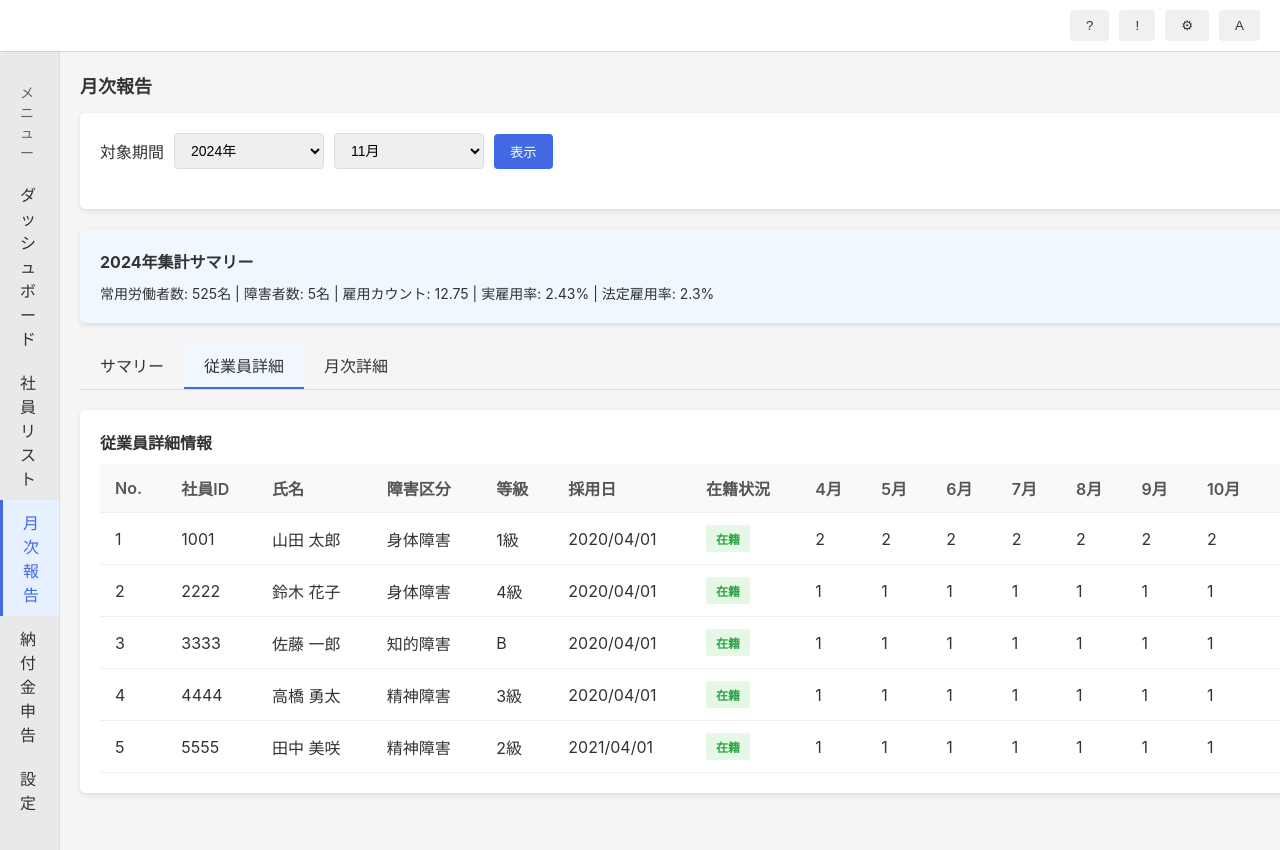
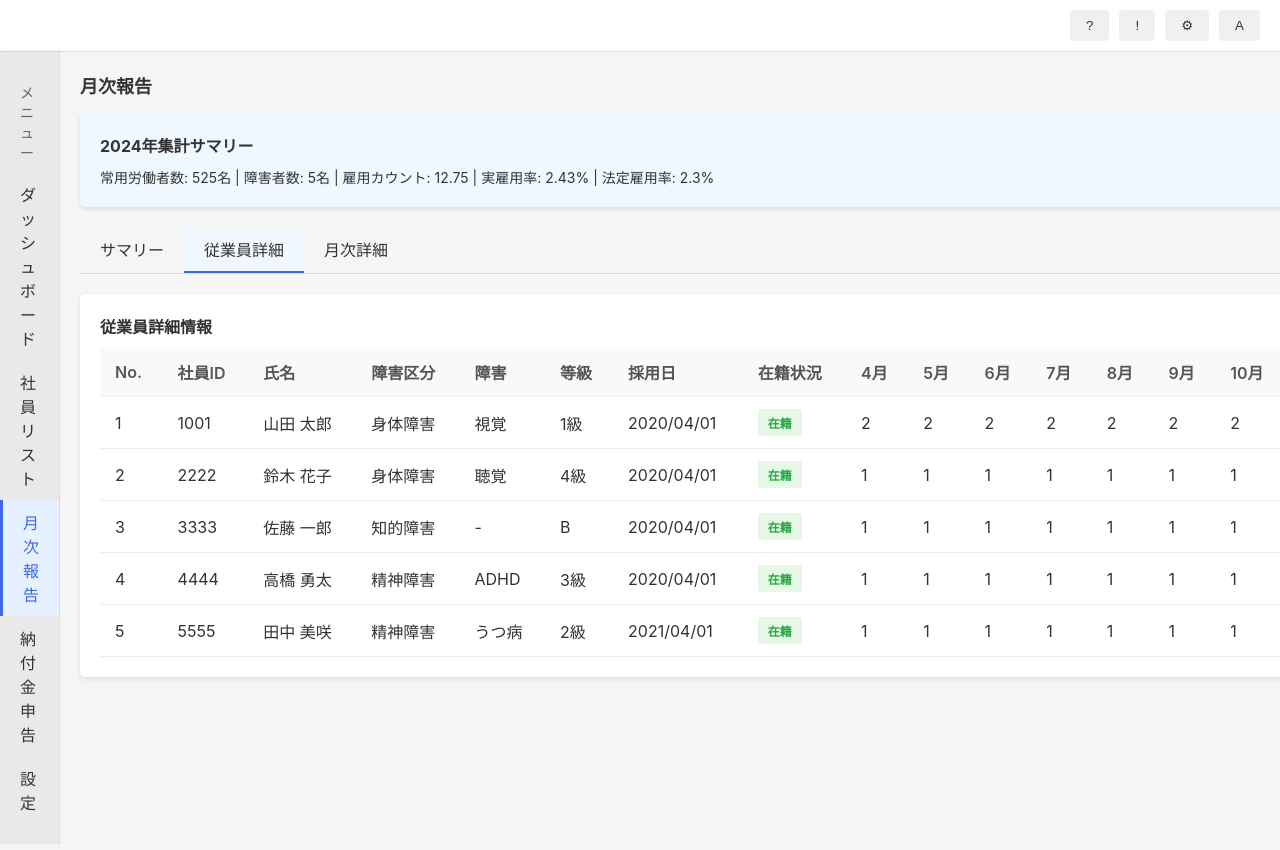
Before and after one commit to slazengersnow/DAN_work, a React (Create React App) app: page /#/monthly-report in a window 1280 px wide. Both pictures are taken after a click on the element "従業員詳細". Shown: the top 850 px of the page. Built offline with nearby package versions, Linux system fonts and the light colour scheme.

Commit message:
DAN_20250319

```diff
--- a/src/components/EmployeeDetailComponent.jsx
+++ b/src/components/EmployeeDetailComponent.jsx
@@ -10,6 +10,7 @@ const EmployeeDetailComponent = () => {
       employeeId: "1001",
       name: "山田 太郎",
       disabilityType: "身体障害",
+      disability: "視覚",
       grade: "1級",
       hireDate: "2020/04/01",
       status: "在籍",
@@ -20,6 +21,7 @@ const EmployeeDetailComponent = () => {
       employeeId: "2222",
       name: "鈴木 花子",
       disabilityType: "身体障害",
+      disability: "聴覚",
       grade: "4級",
       hireDate: "2020/04/01",
       status: "在籍",
@@ -30,6 +32,7 @@ const EmployeeDetailComponent = () => {
       employeeId: "3333",
       name: "佐藤 一郎",
       disabilityType: "知的障害",
+      disability: "-",
       grade: "B",
       hireDate: "2020/04/01",
       status: "在籍",
@@ -40,6 +43,7 @@ const EmployeeDetailComponent = () => {
       employeeId: "4444",
       name: "高橋 勇太",
       disabilityType: "精神障害",
+      disability: "ADHD",
       grade: "3級",
       hireDate: "2020/04/01",
       status: "在籍",
@@ -50,6 +54,7 @@ const EmployeeDetailComponent = () => {
       employeeId: "5555",
       name: "田中 美咲",
       disabilityType: "精神障害",
+      disability: "うつ病",
       grade: "2級",
       hireDate: "2021/04/01",
       status: "在籍",
@@ -79,6 +84,7 @@ const EmployeeDetailComponent = () => {
               <th>社員ID</th>
               <th>氏名</th>
               <th>障害区分</th>
+              <th>障害</th>
               <th>等級</th>
               <th>採用日</th>
               <th>在籍状況</th>
@@ -103,6 +109,7 @@ const EmployeeDetailComponent = () => {
                 <td>{employee.employeeId}</td>
                 <td>{employee.name}</td>
                 <td>{employee.disabilityType}</td>
+                <td>{employee.disability}</td>
                 <td>{employee.grade}</td>
                 <td>{employee.hireDate}</td>
                 <td>
--- a/src/pages/MonthlyReport.tsx
+++ b/src/pages/MonthlyReport.tsx
@@ -15,15 +15,15 @@ const mockSummary = {
 // eslint-disable-next-line @typescript-eslint/no-unused-vars
 const mockDetailData = {
   employees: [
-    { number: 1, id: 1001, name: '山田 太郎', type: '身体障害', grade: '1級', hireDate: '2020/04/01 00:00:00', status: '在籍', count: 2.0,
+    { number: 1, id: 1001, name: '山田 太郎', type: '身体障害', disability: '視覚', grade: '1級', hireDate: '2020/04/01 00:00:00', status: '在籍', count: 2.0,
       monthly: [1, 1, 1, 1, 1, 1, 1, 1, 1, 1, 1, 1] }, // 1-12月の在籍状況
-    { number: 2, id: 2222, name: '鈴木 花子', type: '身体障害', grade: '4級', hireDate: '2020/04/01 00:00:00', status: '在籍', count: 1.0,
+    { number: 2, id: 2222, name: '鈴木 花子', type: '身体障害', disability: '聴覚', grade: '4級', hireDate: '2020/04/01 00:00:00', status: '在籍', count: 1.0,
       monthly: [1, 1, 1, 1, 1, 1, 1, 1, 1, 1, 1, 1] },
-    { number: 3, id: 3333, name: '佐藤 一郎', type: '知的障害', grade: 'B', hireDate: '2020/04/01 00:00:00', status: '在籍', count: 1.0,
+    { number: 3, id: 3333, name: '佐藤 一郎', type: '知的障害', disability: '-', grade: 'B', hireDate: '2020/04/01 00:00:00', status: '在籍', count: 1.0,
       monthly: [1, 1, 1, 1, 1, 1, 1, 1, 1, 1, 1, 1] },
-    { number: 4, id: 4444, name: '高橋 勇太', type: '精神障害', grade: '3級', hireDate: '2020/04/01 00:00:00', status: '在籍', count: 1.0,
+    { number: 4, id: 4444, name: '高橋 勇太', type: '精神障害', disability: 'ADHD', grade: '3級', hireDate: '2020/04/01 00:00:00', status: '在籍', count: 1.0,
       monthly: [2, 2, 2, 2, 2, 2, 2, 2, 2, 2, 2, 2] },
-    { number: 5, id: 5555, name: '田中 美咲', type: '精神障害', grade: '2級', hireDate: '2021/04/01 00:00:00', status: '在籍', count: 1.0,
+    { number: 5, id: 5555, name: '田中 美咲', type: '精神障害', disability: 'うつ病', grade: '2級', hireDate: '2021/04/01 00:00:00', status: '在籍', count: 1.0,
       monthly: [2, 2, 2, 2, 2, 2, 2, 2, 2, 2, 2, 2] },
   ]
 };
@@ -40,11 +40,11 @@ const mockMonthlyDetailData = [
 ];
 
 const mockEmployees = [
-  { no: 1, id: 1001, name: '山田 太郎', type: '身体障害', grade: '1級', hireDate: '2020/04/01', count: 2.0, status: '在籍', flag: 1, comment: '-' },
-  { no: 2, id: 2222, name: '鈴木 花子', type: '身体障害', grade: '4級', hireDate: '2020/04/01', count: 1.0, status: '在籍', flag: 1, comment: '-' },
-  { no: 3, id: 3333, name: '佐藤 一郎', type: '知的障害', grade: 'B', hireDate: '2020/04/01', count: 1.0, status: '在籍', flag: 1, comment: '-' },
-  { no: 4, id: 4444, name: '高橋 勇太', type: '精神障害', grade: '3級', hireDate: '2020/04/01', count: 1.0, status: '在籍', flag: 1, comment: '-' },
-  { no: 5, id: 5555, name: '田中 美咲', type: '精神障害', grade: '2級', hireDate: '2021/04/01', count: 1.0, status: '在籍', flag: 1, comment: '-' },
+  { no: 1, id: 1001, name: '山田 太郎', type: '身体障害', disability: '視覚', grade: '1級', hireDate: '2020/04/01', count: 2.0, status: '在籍', flag: 1, comment: '-' },
+  { no: 2, id: 2222, name: '鈴木 花子', type: '身体障害', disability: '聴覚', grade: '4級', hireDate: '2020/04/01', count: 1.0, status: '在籍', flag: 1, comment: '-' },
+  { no: 3, id: 3333, name: '佐藤 一郎', type: '知的障害', disability: '-', grade: 'B', hireDate: '2020/04/01', count: 1.0, status: '在籍', flag: 1, comment: '-' },
+  { no: 4, id: 4444, name: '高橋 勇太', type: '精神障害', disability: 'ADHD', grade: '3級', hireDate: '2020/04/01', count: 1.0, status: '在籍', flag: 1, comment: '-' },
+  { no: 5, id: 5555, name: '田中 美咲', type: '精神障害', disability: 'うつ病', grade: '2級', hireDate: '2021/04/01', count: 1.0, status: '在籍', flag: 1, comment: '-' },
 ];
 
 const mockHistory = [
@@ -63,6 +63,8 @@ const MonthlyReport: React.FC = () => {
     <div>
       <h2 className="card-header">月次報告</h2>
 
+      {/* 対象期間の選択部分をサマリータブの場合のみ表示 */}
+      {activeTab === 'summary' && (
         <div className="card" style={{ marginBottom: '20px' }}>
           <div style={{ display: 'flex', alignItems: 'center', gap: '10px', marginBottom: '20px' }}>
             <label>対象期間</label>
@@ -94,6 +96,7 @@ const MonthlyReport: React.FC = () => {
             <button className="btn btn-secondary" style={{ marginLeft: 'auto' }}>月次確定</button>
           </div>
         </div>
+      )}
 
       <div className="card" style={{ backgroundColor: '#f0f8ff', marginBottom: '20px' }}>
         <h3 style={{ fontSize: '16px', marginBottom: '10px' }}>2024年集計サマリー</h3>
@@ -150,6 +153,7 @@ const MonthlyReport: React.FC = () => {
                   <th>社員ID</th>
                   <th>氏名</th>
                   <th>障害区分</th>
+                  <th>障害</th>
                   <th>等級</th>
                   <th>採用日</th>
                   <th>カウント</th>
@@ -165,6 +169,7 @@ const MonthlyReport: React.FC = () => {
                     <td>{employee.id}</td>
                     <td>{employee.name}</td>
                     <td>{employee.type}</td>
+                    <td>{employee.disability}</td>
                     <td>{employee.grade}</td>
                     <td>{employee.hireDate}</td>
                     <td>{employee.count}</td>
```
Lines whose indentation alone changed are shown as unchanged.
